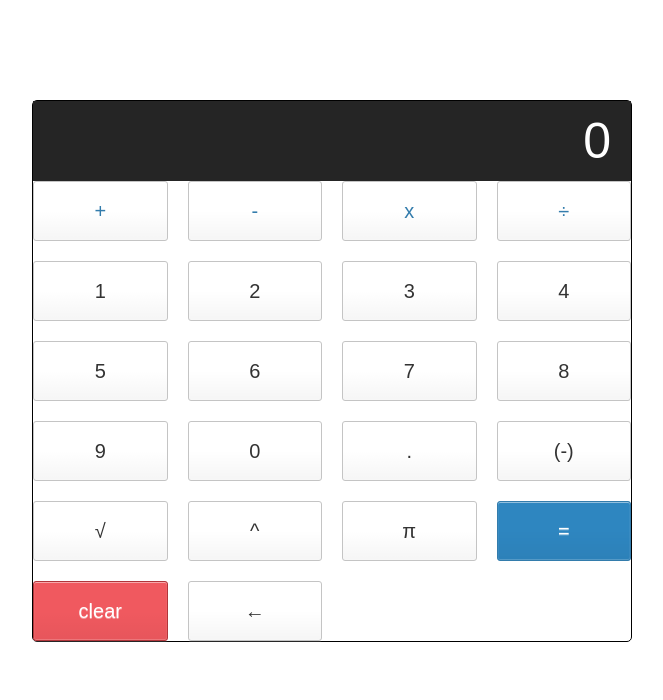
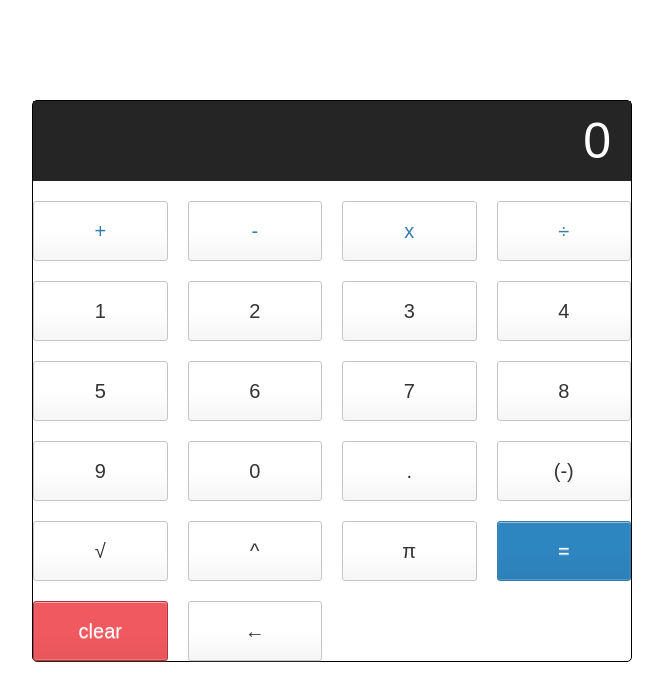
Before and after one commit to r3nelson/Calculator, a website: page index.html in a window 1280 px wide. Shown: the whole page, without its empty margins (308-971 px from the left). Drawn offline with Linux system fonts and the light colour scheme.

Commit message:
added padding to top of operators

```diff
--- a/style.css
+++ b/style.css
@@ -9,7 +9,6 @@
     box-sizing: inherit;
   } */
 
-
 .calculator {
   border: 1px solid black;
   border-radius: 5px;
@@ -20,13 +19,15 @@
   margin: auto;
   margin-top: 100px;
   /* display: grid; */
-
-}html {
+}
+html {
   font-size: 62.5%;
   box-sizing: border-box;
 }
 
-*, *::before, *::after {
+*,
+*::before,
+*::after {
   margin: 0;
   padding: 0;
   box-sizing: inherit;
@@ -52,9 +53,17 @@ button {
   background-color: transparent;
   font-size: 2rem;
   color: #333;
-  background-image: linear-gradient(to bottom,transparent,transparent 50%,rgba(0,0,0,.04));
-  box-shadow: inset 0 0 0 1px rgba(255,255,255,.05), inset 0 1px 0 0 rgba(255,255,255,.45), inset 0 -1px 0 0 rgba(255,255,255,.15), 0 1px 0 0 rgba(255,255,255,.15);
-  text-shadow: 0 1px rgba(255,255,255,.4);
+  background-image: linear-gradient(
+    to bottom,
+    transparent,
+    transparent 50%,
+    rgba(0, 0, 0, 0.04)
+  );
+  box-shadow: inset 0 0 0 1px rgba(255, 255, 255, 0.05),
+    inset 0 1px 0 0 rgba(255, 255, 255, 0.45),
+    inset 0 -1px 0 0 rgba(255, 255, 255, 0.15),
+    0 1px 0 0 rgba(255, 255, 255, 0.15);
+  text-shadow: 0 1px rgba(255, 255, 255, 0.4);
 }
 
 button:hover {
@@ -63,17 +72,21 @@ button:hover {
 
 .operator {
   color: #337cac;
+  margin-top: 20px;
 }
 
 .clear {
   background-color: #f0595f;
   border-color: #b0353a;
-  color: #fff;html {
+  color: #fff;
+  html {
     font-size: 62.5%;
     box-sizing: border-box;
   }
 
-  *, *::before, *::after {
+  *,
+  *::before,
+  *::after {
     margin: 0;
     padding: 0;
     box-sizing: inherit;
```
